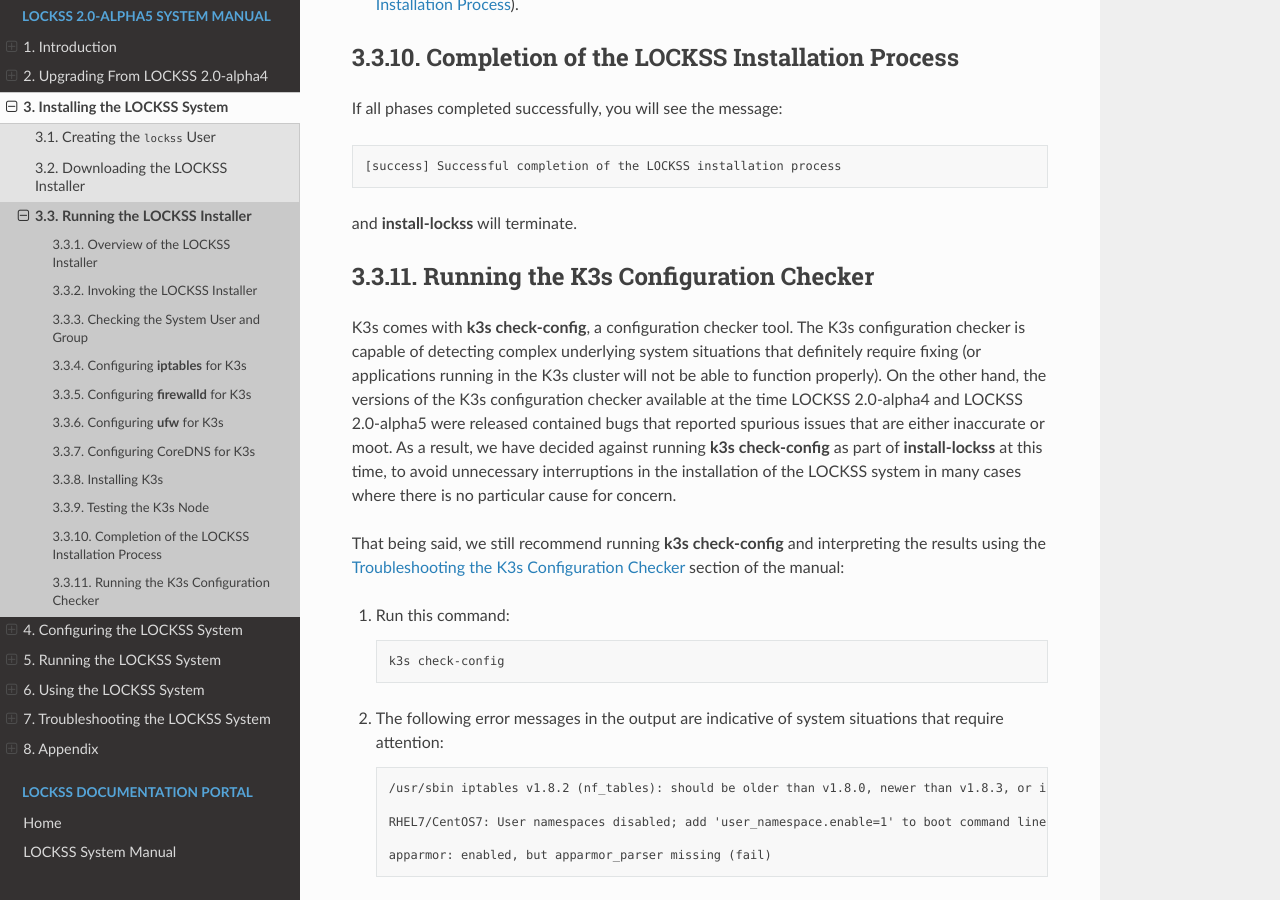
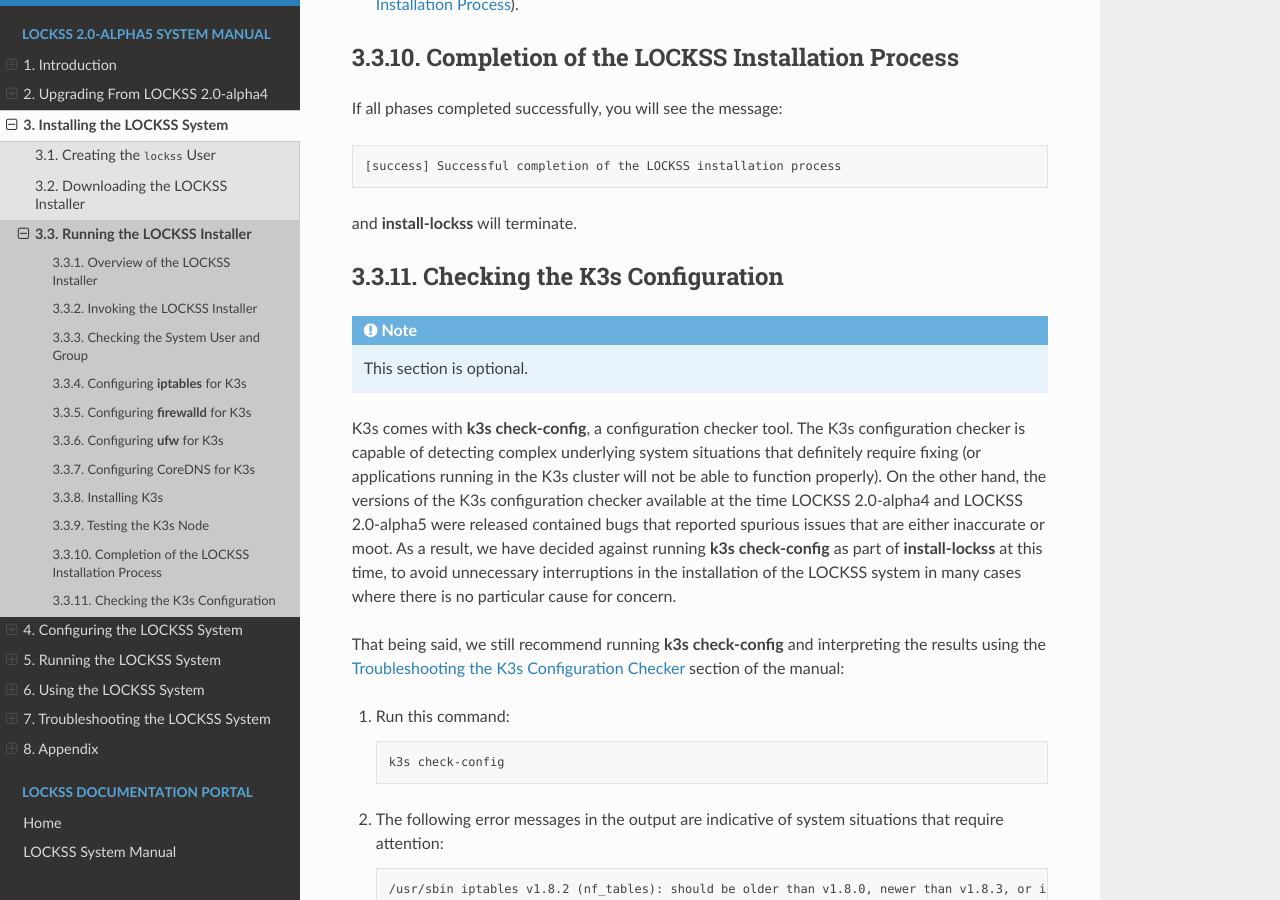
Before and after one commit to lockss/lockss-rtd-manual, a Sphinx documentation site: the page built from docs/installing/installer.rst, in a window 1280 px wide and 900 px high, scrolled down 10809 px. Built offline with Sphinx 7.4.7 and the Read the Docs theme 2.0.0, drawn with Linux system fonts in a browser that asks for light colours.

Commit message:
Fix k3s check-config footnotes.

```diff
--- a/docs/installing/installer.rst
+++ b/docs/installing/installer.rst
@@ -535,9 +535,13 @@ If all phases completed successfully, you will see the message:
 
 and :program:`install-lockss` will terminate.
 
--------------------------------------
-Running the K3s Configuration Checker
--------------------------------------
+------------------------------
+Checking the K3s Configuration
+------------------------------
+
+.. note::
+
+   This section is optional.
 
 K3s comes with :program:`k3s check-config`, a configuration checker tool. The K3s configuration checker is capable of detecting complex underlying system situations that definitely require fixing (or applications running in the K3s cluster will not be able to function properly). On the other hand, the versions of the K3s configuration checker available at the time LOCKSS 2.0-alpha4 and LOCKSS 2.0-alpha5 were released contained bugs that reported spurious issues that are either inaccurate or moot. As a result, we have decided against running :program:`k3s check-config` as part of :program:`install-lockss` at this time, to avoid unnecessary interruptions in the installation of the LOCKSS system in many cases where there is no particular cause for concern.
 
```
Also changed, not shown: docs/troubleshooting/k3s.rst (+2 -6 lines).
